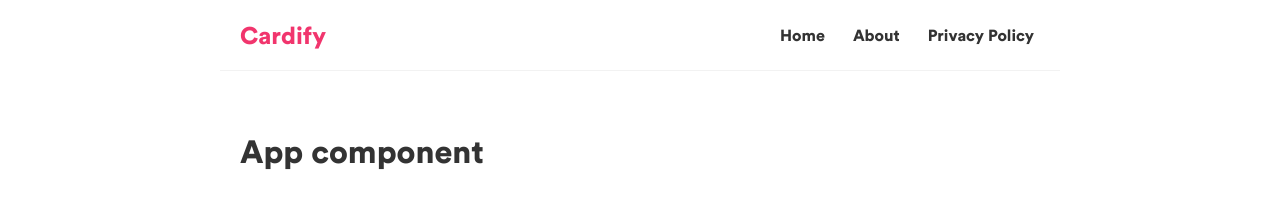
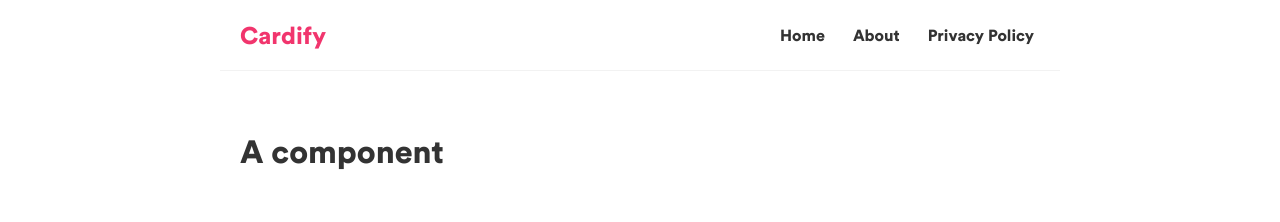
Before and after one commit to abh1nh/Cardify-Spotify, a React (Create React App) app in the folder cardify-frontend/: page / in a window 1280 px wide. Shown: the top 222 px of the page. Built offline with nearby package versions, Linux system fonts and the light colour scheme; no server answers.

Commit message:
Netlify cd test

```diff
--- a/cardify-frontend/src/Home.js
+++ b/cardify-frontend/src/Home.js
@@ -1,7 +1,7 @@
 const Home = () => {
     return (
         <div className="Home">
-            <h1>App component</h1>
+            <h1>A component</h1>
         </div>
 
     );
```
